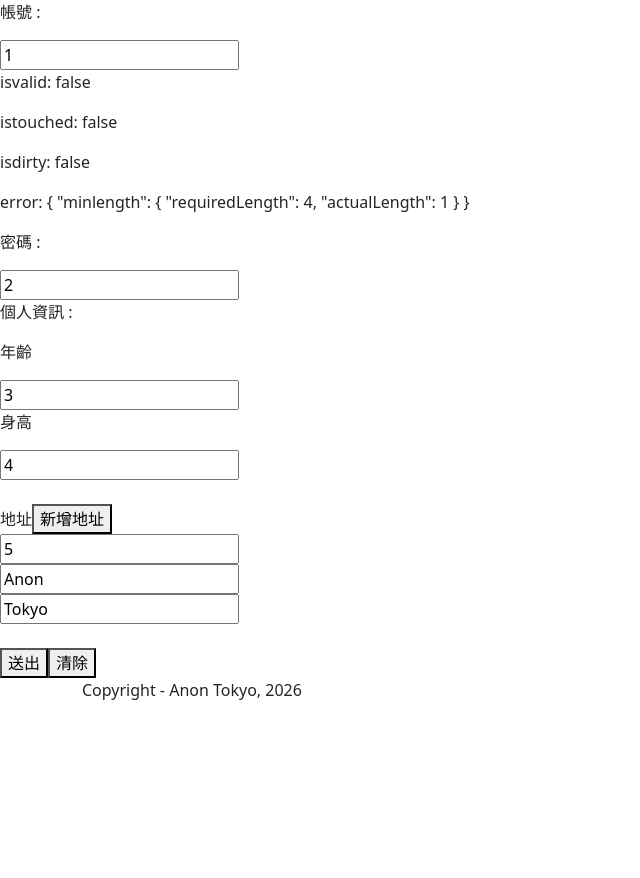
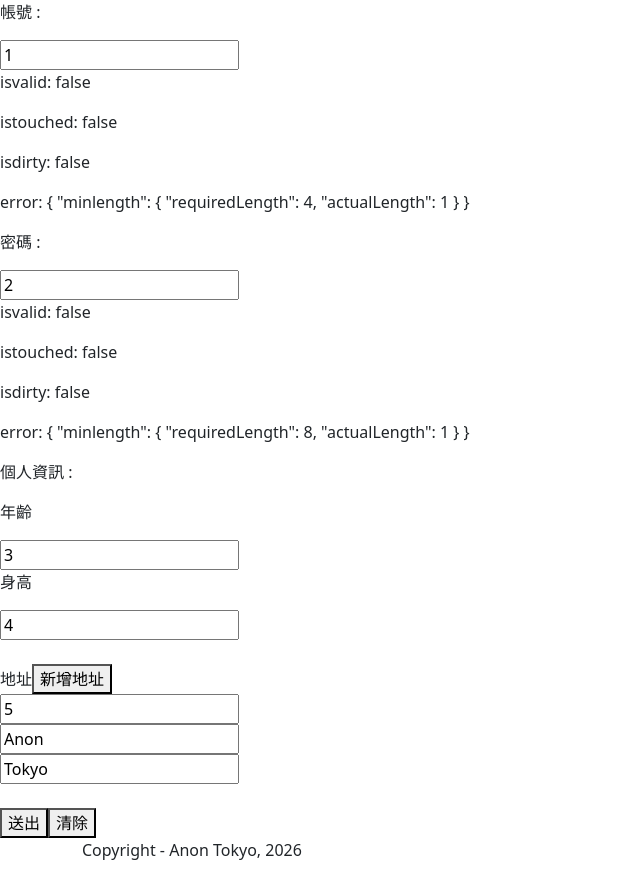
Before and after one commit to reboot0707/AnonTokyo2026Aug, an Angular app: page / in a window 1280 px wide. Shown: the whole page, without its empty margins (0-640 px from the left). Before the commit the page ends 800 px from the top, so only its background shows below. Built offline with nearby package versions, Linux system fonts and the light colour scheme.

Commit message:
feat: 實作表單欄位細項驗證

```diff
--- a/src/app/sign-up/sign-up.html
+++ b/src/app/sign-up/sign-up.html
@@ -19,6 +19,17 @@
 
   <p>密碼 :</p>
   <input formControlName="password">
+@if (form.get('password')?.touched && form.get('password')?.getError('required')){
+    <p><span class="Red">此欄位必填!</span></p>
+}
+
+@if (form.get('password')?.touched && form.get('password')?.getError('minlength')){
+    <p><span class="Red">密碼長度需要大於 4</span></p>
+}
+  <p>isvalid: {{ form.get('password')?.valid  }}</p>
+  <p>istouched: {{ form.get('password')?.touched }}</p>
+  <p>isdirty: {{ form.get('password')?.dirty }}</p>
+  <p>error: {{ form.get('password')?.errors | json }}</p>
 
   <div formGroupName="info">
     <p>個人資訊 :</p>
@@ -30,7 +41,7 @@
 
   <br>
 
-  <span>地址</span><button>新增地址</button>
+  <span>地址</span><button (click)="addAddress()">新增地址</button>
     <div formArrayName="address">
 @for (addr of getAddress(); track $index) {
       <div>
--- a/src/app/sign-up/sign-up.ts
+++ b/src/app/sign-up/sign-up.ts
@@ -51,11 +51,17 @@ export class SignUp {
     // console.log(this.form);
     // console.log(this.form.value);
     if (this.form.invalid) {
+      console.log(this.form.invalid);
+      console.log(this.form.errors);
       alert('check is required!');
-      console.log(this.form.get('account')?.errors);
       return;
     }
     console.log('data is sent to api');
+    console.log(this.form.value);
+  }
+
+  addAddress() {
+    (this.form.get('address') as FormArray).push(new FormControl(666))
   }
 
   clear() {
```
